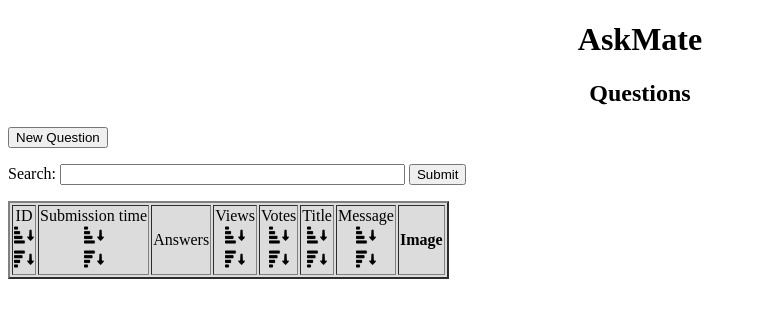
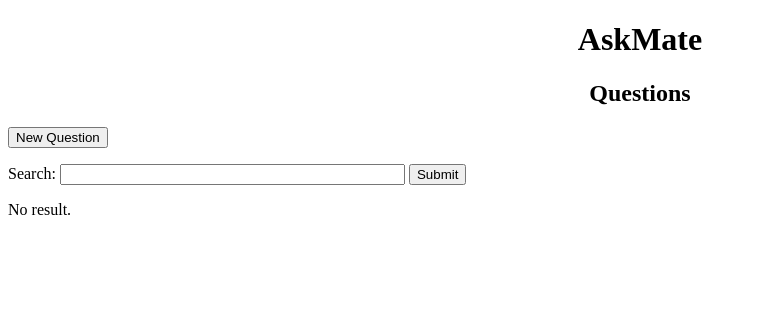
Before and after one commit to adamFoldvari/askmate-fejtorpotrh, a Flask app: template templates/questionlist.html in a window 1280 px wide. Shown: the top 318 px of the page, without its empty margins (0-757 px from the left). Run offline with Flask 2, Linux system fonts and the light colour scheme; the template is opened without the code that fills it, so the values that code supplies are empty.

Commit message:
Print message if no search result in questionlist.html

```diff
--- a/templates/questionlist.html
+++ b/templates/questionlist.html
@@ -14,6 +14,7 @@
             <input type="submit" value="Submit">
         </form>
     </p>
+    {% if questions %}
     <table border="2" bgcolor="Gainsboro">
         <tr align="center">
             <td>ID
@@ -90,6 +91,10 @@
             </tr>
         {% endfor %}
     </table>
+    {% else %}
+    <p>No result.</p>
+    {% endif %}
+
     {% if create_link %}
         <a href='/list'> Show all questions </a>
     {% endif %}
```
